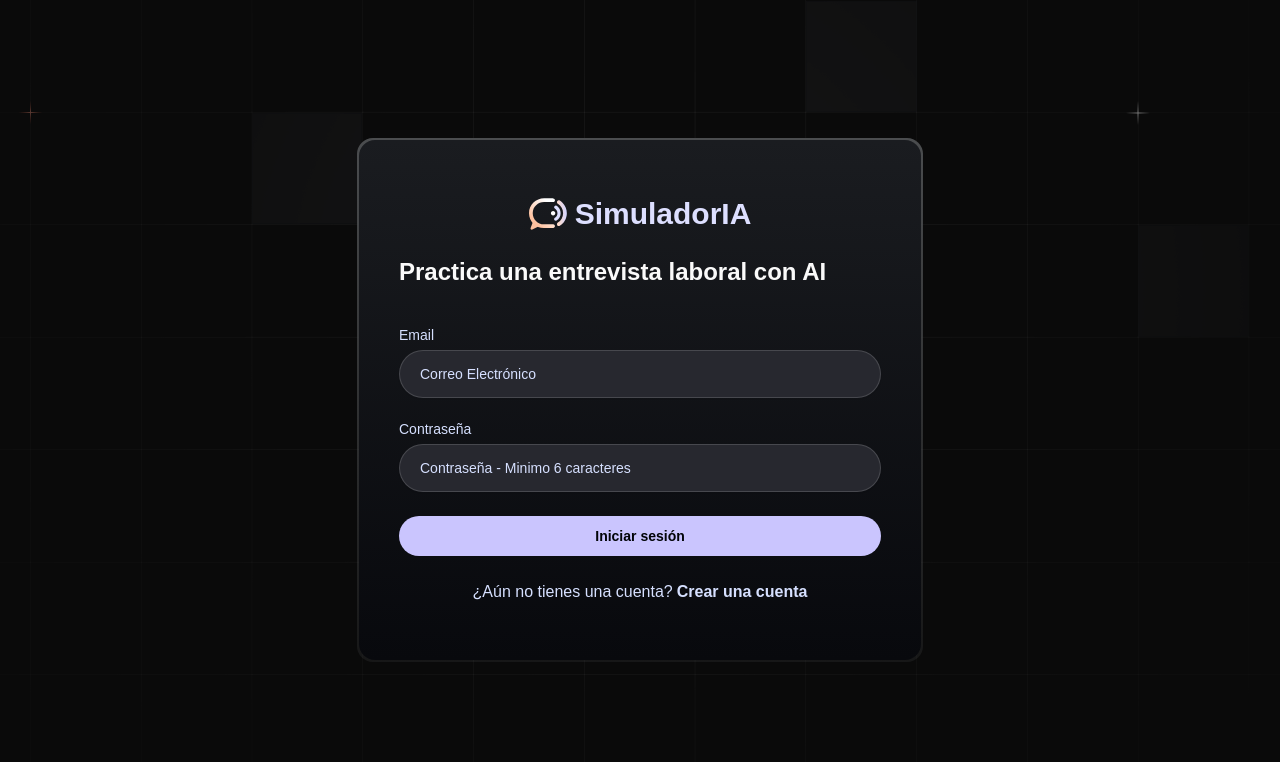
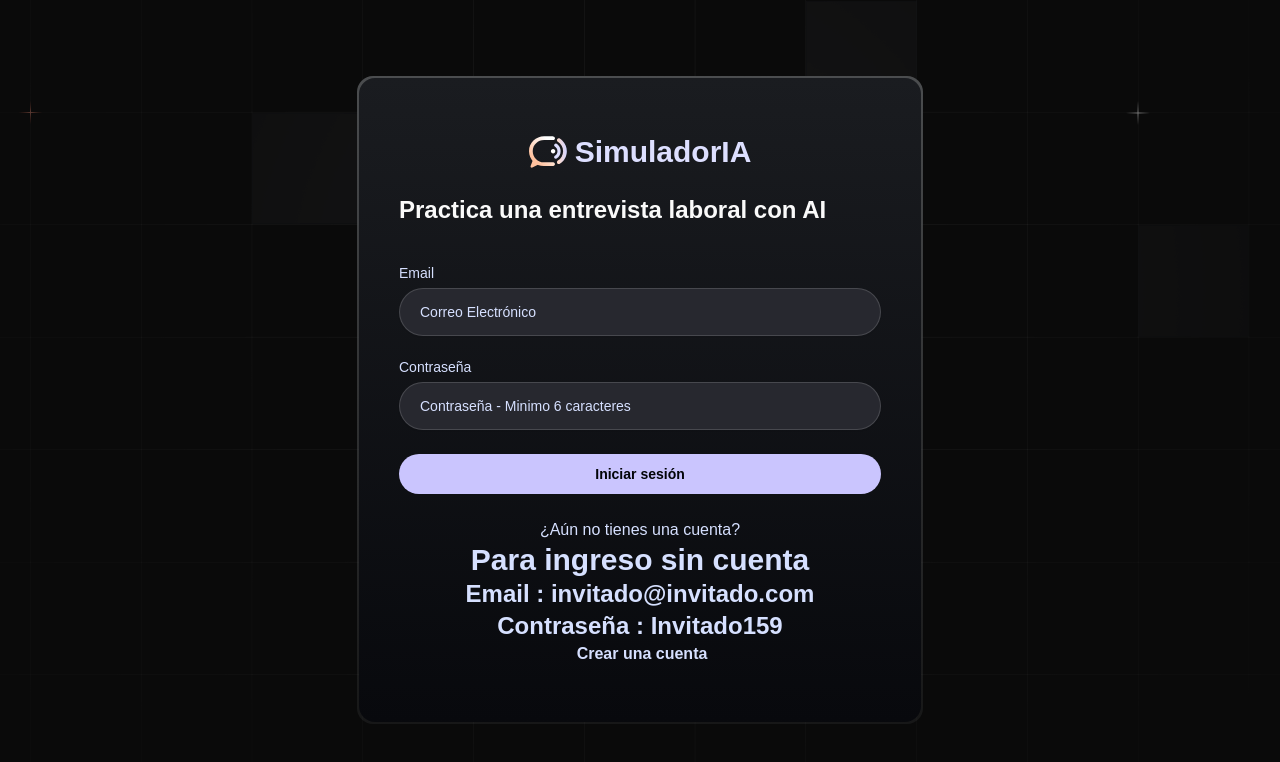
Before and after one commit to DiegoGonzalezBaeza/Simulador_Entrevistas_IA, a Next.js app: page /sign-in in a window 1280 px wide. Shown: the top 762 px of the page. Built offline with nearby package versions, Linux system fonts and the light colour scheme; no server answers; a web font is replaced by a local one.

Commit message:
invitado

```diff
--- a/components/AuthForm.tsx
+++ b/components/AuthForm.tsx
@@ -135,6 +135,9 @@ const AuthForm = ({type}: {type:FormType}) => {
 
     <p className="text-center">
         {isSignIn ? '¿Aún no tienes una cuenta?':'¿Ya tienes una cuenta?'}
+        <h2>Para ingreso sin cuenta</h2>
+        <h3>Email     : invitado@invitado.com</h3>
+        <h3>Contraseña : Invitado159</h3>
         <Link
             href={!isSignIn ? '/sign-in' : '/sign-up'}
             className="font-bold text-user-primary ml-1"
--- a/package.json
+++ b/package.json
@@ -14,14 +14,14 @@
     "@radix-ui/react-label": "^2.1.4",
     "@radix-ui/react-slot": "^1.2.0",
     "@vapi-ai/web": "^2.3.0",
-    "ai": "^4.3.13",
+    "ai": "^5.0.44",
     "class-variance-authority": "^0.7.1",
     "clsx": "^2.1.1",
     "dayjs": "^1.11.13",
     "firebase": "^11.6.1",
     "firebase-admin": "^13.3.0",
     "lucide-react": "^0.507.0",
-    "next": "15.3.1",
+    "next": "^15.5.3",
     "next-themes": "^0.4.6",
     "react": "^19.0.0",
     "react-dom": "^19.0.0",
```
Also changed, not shown: 1 other file (tests, documents, lock files or other folders).
